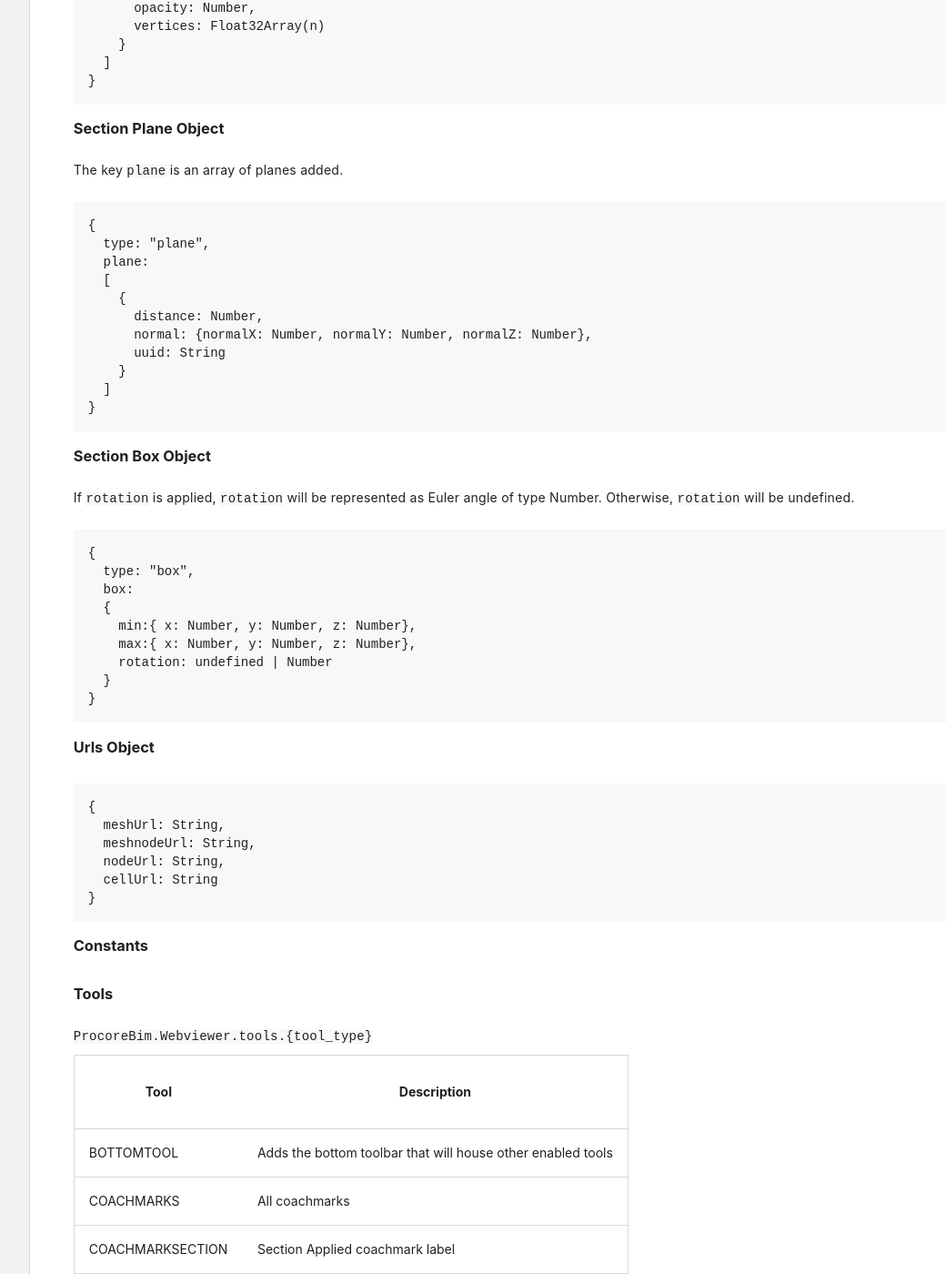
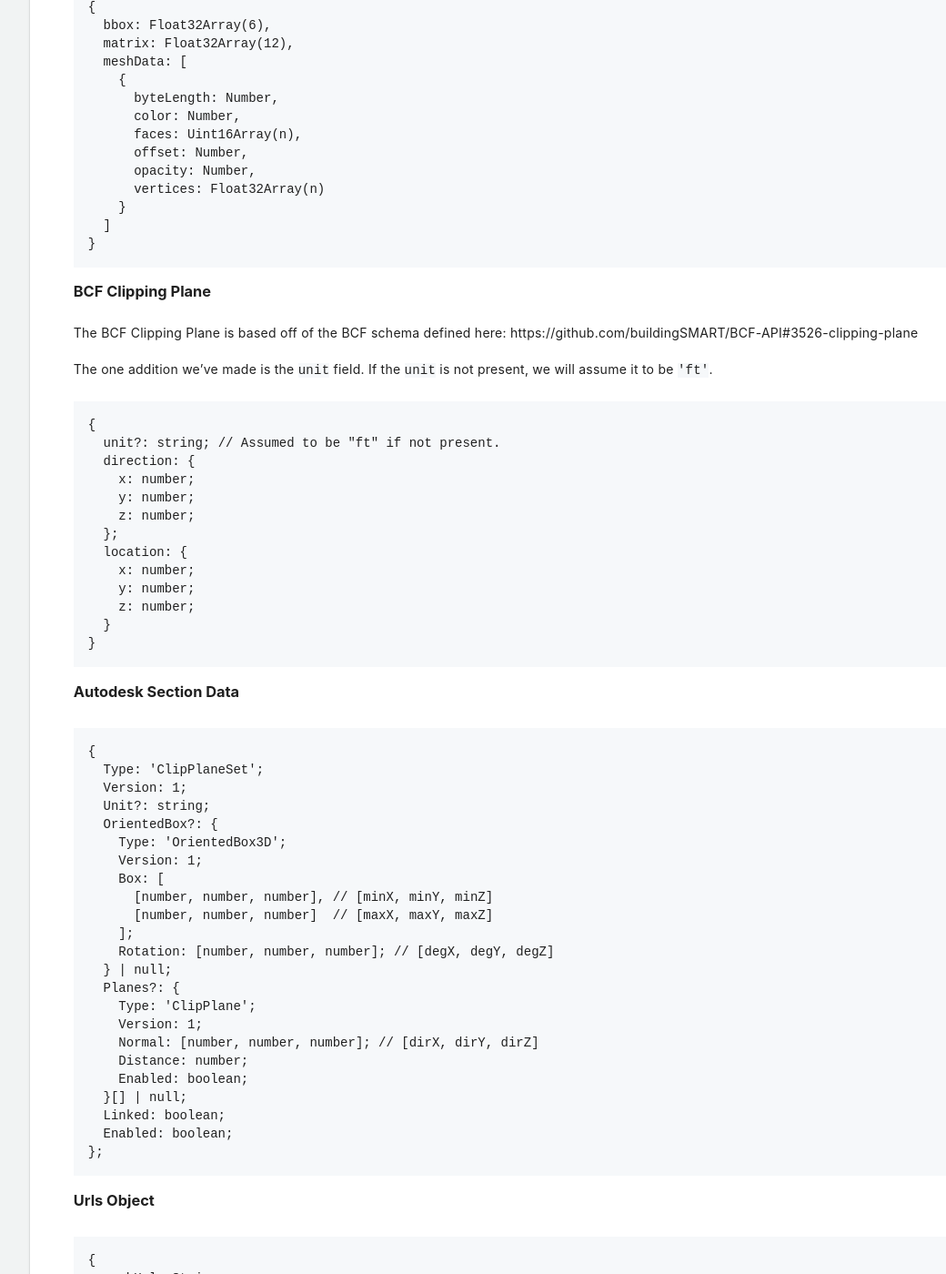
Before and after one commit to procore/documentation, a Jekyll site: the page built from bim_webviewer/bim_web_viewer.md, in a window 1280 px wide and 1400 px high, scrolled down 66240 px. Shown: the whole window at 91% size, without its empty margins (213-1253 px from the left). Built offline with Jekyll 4.4.1, drawn with Linux system fonts in a browser that asks for light colours; comment, search, counter and statistics services are not loaded; some of the changed text lies outside the part shown.

Commit message:
Update getSections description

````diff
--- a/bim_webviewer/bim_web_viewer.md
+++ b/bim_webviewer/bim_web_viewer.md
@@ -1910,20 +1910,27 @@ Model
 <p class="heading-link-container"><a class="heading-link" href="#get-sections"></a></p>
 
 ```js
-getSections();
-```
-
-#### Description
-
-Returns a collection of section planes or a section box, whichever has been applied.
-
-#### Parameters
-
-None
-
-##### Returns
-
-See [sectionPlane](#section-plane-object) and [sectionBox](#section-box-object)
+getSections(format);
+```
+
+#### Description
+
+Returns the current sectioning information as set by the Section Box tool or the sectioning API methods (e.g. [`setSectionBox`](#set-section-box) and [`addSectionPlane`](#add-section-plane)).
+
+
+#### Parameters
+
+| Field Name | Required | Type   | Description         |
+| ---------- | -------- | ------ | --------------------|
+| format     | true     | string | 'autodesk' \| 'bcf' |
+
+##### Returns
+
+The `format` parameter determines the shape of this data.
+
+The `bcf` format will return an array of [BCF clipping planes](#bcf-clipping-planes) regardless of whether a box or plane section is set. If no section is set it will return `[]`.
+
+The `autodesk` format will return an [Autodesk Section Data object](#autodesk-section-data). If no section is set it will return `null`.
 
 ##### Namespace
 
@@ -3228,47 +3235,62 @@ See [Tools](#tools) for further information.
 }
 ```
 
-### Section Plane Object
+### BCF Clipping Plane
 
 <p class="heading-link-container">
-  <a class="heading-link" href="#section-plane-object"></a>
+  <a class="heading-link" href="#bcf-clipping-planes"></a>
 </p>
 
-The key `plane` is an array of planes added.
-
-```js
+The BCF Clipping Plane is based off of the BCF schema defined here: https://github.com/buildingSMART/BCF-API#3526-clipping-plane
+
+The one addition we've made is the `unit` field. If the `unit` is not present, we will assume it to be `'ft'`.
+
+```ts
 {
-  type: "plane",
-  plane:
-  [
-    {
-      distance: Number,
-      normal: {normalX: Number, normalY: Number, normalZ: Number},
-      uuid: String
-    }
-  ]
-}
-```
-
-### Section Box Object
-
-<p class="heading-link-container">
-  <a class="heading-link" href="#section-box-object"></a>
-</p>
-
-If `rotation` is applied, `rotation` will be represented as Euler angle of type Number.
-Otherwise, `rotation` will be undefined.
-
-```js
-{
-  type: "box",
-  box:
-  {
-    min:{ x: Number, y: Number, z: Number},
-    max:{ x: Number, y: Number, z: Number},
-    rotation: undefined | Number
+  unit?: string; // Assumed to be "ft" if not present.
+  direction: {
+    x: number;
+    y: number;
+    z: number;
+  };
+  location: {
+    x: number;
+    y: number;
+    z: number;
   }
 }
+```
+
+### Autodesk Section Data
+
+<p class="heading-link-container">
+  <a class="heading-link" href="#autodesk-section-data"></a>
+</p>
+
+```ts
+{
+  Type: 'ClipPlaneSet';
+  Version: 1;
+  Unit?: string;
+  OrientedBox?: {
+    Type: 'OrientedBox3D';
+    Version: 1;
+    Box: [
+      [number, number, number], // [minX, minY, minZ]
+      [number, number, number]  // [maxX, maxY, maxZ]
+    ];
+    Rotation: [number, number, number]; // [degX, degY, degZ]
+  } | null;
+  Planes?: {
+    Type: 'ClipPlane';
+    Version: 1;
+    Normal: [number, number, number]; // [dirX, dirY, dirZ]
+    Distance: number;
+    Enabled: boolean;
+  }[] | null;
+  Linked: boolean;
+  Enabled: boolean;
+};
 ```
 
 ### Urls Object
````
